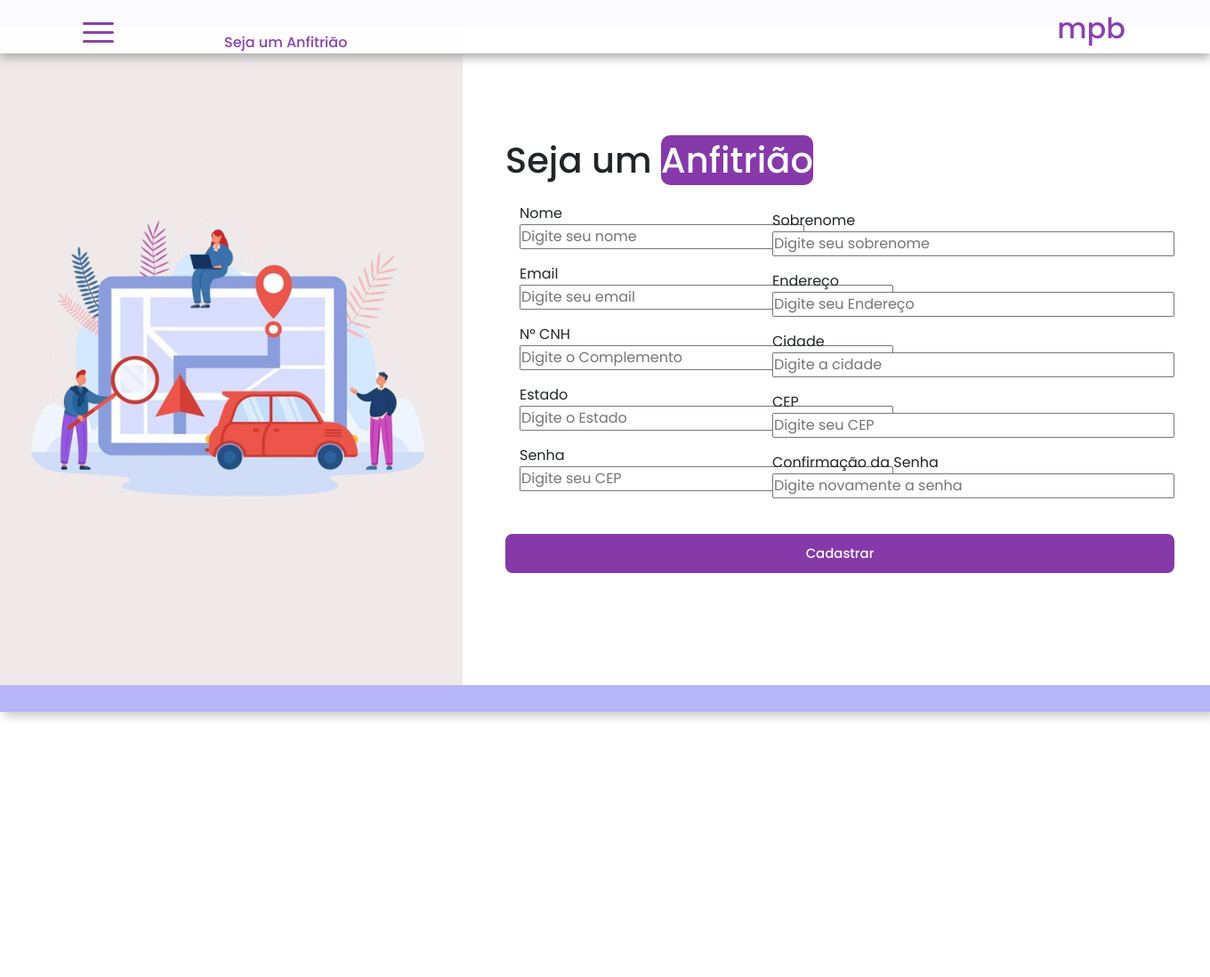
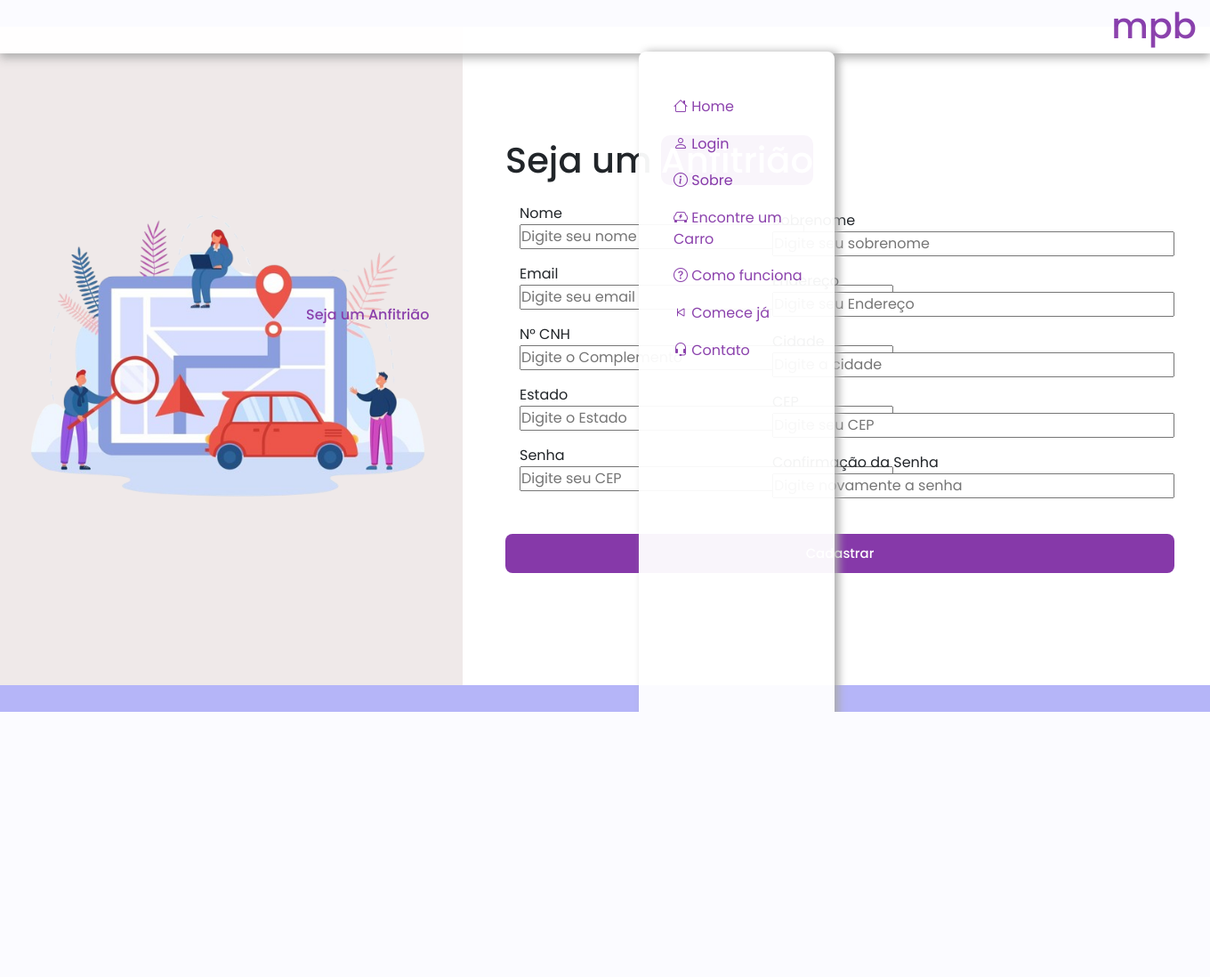
Before and after one commit to leojossa/mpb_v1, a Flask app: page /host in a window 1360 px wide. Shown: the top 1098 px of the page at 89% size. After the commit the page ends 800 px from the top, so only its background shows below. Run offline with Flask 3, Linux system fonts and the light colour scheme; some libraries are stand-ins or nearby versions.

Commit message:
Update host.html

```diff
--- a/templates/host.html
+++ b/templates/host.html
@@ -15,32 +15,33 @@
 
     <main id="main">
 
-        <nav class="navbar">
-            <div class="navbar-container container">
-                <input type="checkbox" name="" id="">
+        <nav>
+            <div class="navbar">
+              <div class="container nav-container">
+                  <input class="checkbox" type="checkbox" name="" id="" />
                   <div class="hamburger-lines">
                     <span class="line line1"></span>
                     <span class="line line2"></span>
                     <span class="line line3"></span>
                   </div>
-                <ul class="menu-items">
-                    <li><a href="#home">Home</a></li>
-                    <li><a href="#about">Sobre</a></li>
-                    <li><a href="#car">Encontre um Carro</a></li>
-                    <li><a href="#contact">Contato</a></li>
-                </ul>
-                <h1 class="logo">mpb</h1>
+                <div class="logo">
+                  <h1>mpb</h1>
+                </div>
+                <div class="menu-items">
+                    <li><i class="bi bi-house"></i><a href="/home"> Home</a></li>
+                    <li><i class="bi bi-person"></i><a href="/login"> Login</a></li>
+                    <li><i class="bi bi-info-circle"></i><a href="#about"> Sobre</a></li>
+                    <li><i class="bi bi-ev-front"></i><a href="#veiculos"> Encontre um Carro</a></li>
+                    <li><i class="bi bi-question-circle"></i><a href="#funciona"> Como funciona</a></i></li>
+                    <li><i class="bi bi-skip-start"></i><a href="/comece"> Comece já</a></li>
+                    <li><i class="bi bi-headset"></i><a href="#contact"> Contato</a></li>
                 </div>
                 <div class="nav-bar">
                     <ul class="nav-bar">
-                    <li><a class="nav-link" href="/host"> Seja um Anfitrião</a></li>
+                        <li><a href="/host"> Seja um Anfitrião</a></li>
                     </ul>
                 </div>
-            <div class="header-btn" id="header-btn">
-                <li><a class="login" href="#login">
-                        <i class="bi bi-person"></i>
-                    </a>
-                </li>
+              </div>
             </div>
           </nav>
 
```
Lines whose indentation alone changed are shown as unchanged.
